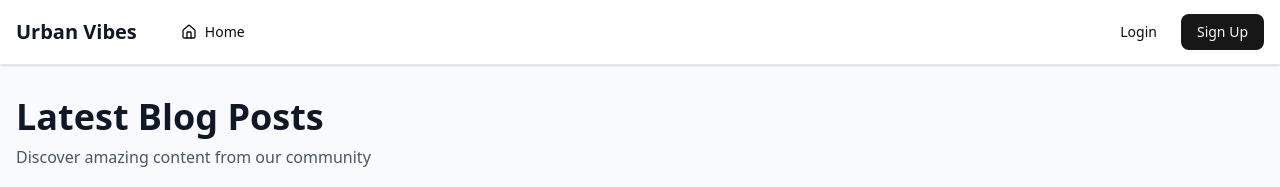
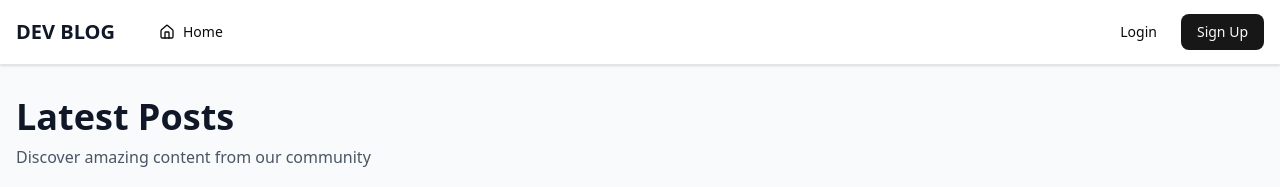
Before and after one commit to chiefEbube/flawed, a Next.js app: page / in a window 1280 px wide. Shown: the top 187 px of the page. Built offline with nearby package versions, Linux system fonts and the light colour scheme; no server answers.

Commit message:
changed name

```diff
--- a/app/page.js
+++ b/app/page.js
@@ -40,7 +40,6 @@
 
         if (result.success) {
           toast(result.message)
-          // Refresh the posts list after successful deletion
           await fetchPosts()
         } else {
           toast(result.message)
@@ -68,7 +67,7 @@
       <Navbar />
       <div className="container mx-auto px-4 py-8">
         <div className="mb-8">
-          <h1 className="text-4xl font-bold text-gray-900 mb-2">Latest Blog Posts</h1>
+          <h1 className="text-4xl font-bold text-gray-900 mb-2">Latest Posts</h1>
           <p className="text-gray-600">Discover amazing content from our community</p>
         </div>
 
@@ -91,7 +90,6 @@
                       Read More
                     </Button>
                   </Link>
-                  {/* INTENTIONAL FLAW: No auth check for edit/delete buttons */}
                   <div className="space-x-2">
                     <Link href={`/edit/${post.id}`}>
                       <Button variant="ghost" size="sm">
--- a/components/navbar.js
+++ b/components/navbar.js
@@ -35,7 +35,7 @@
         <div className="flex justify-between items-center h-16">
           <div className="flex items-center space-x-8">
             <Link href="/" className="text-xl font-bold text-gray-900">
-              Urban Vibes
+              DEV BLOG
             </Link>
             <div className="hidden md:flex space-x-4">
               <Link href="/">
```
